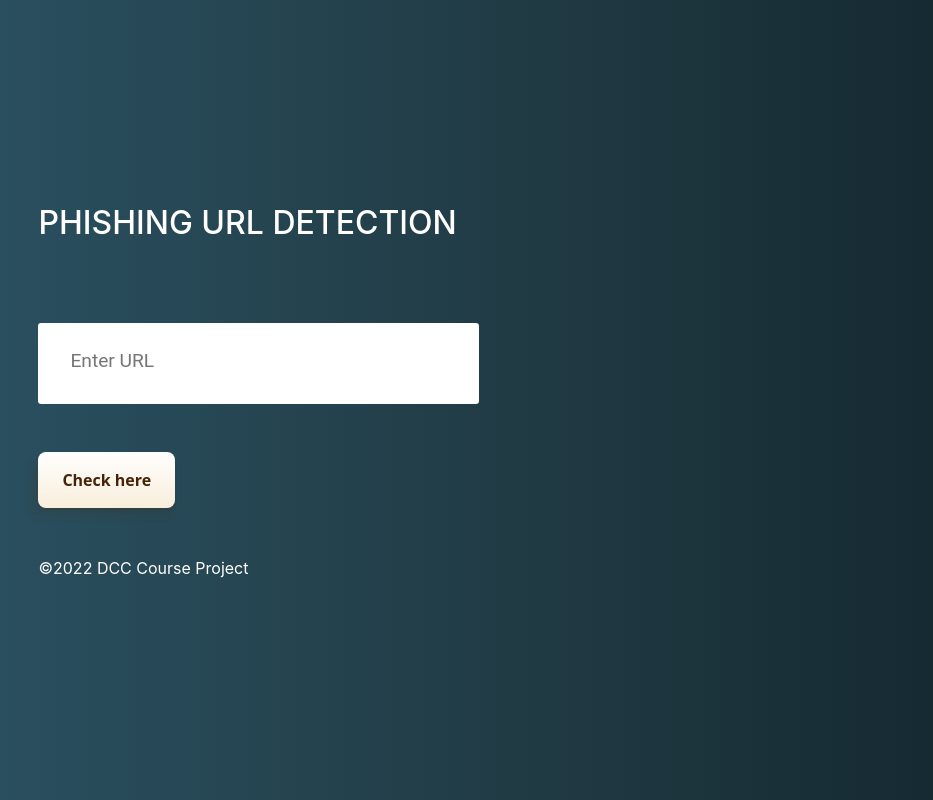
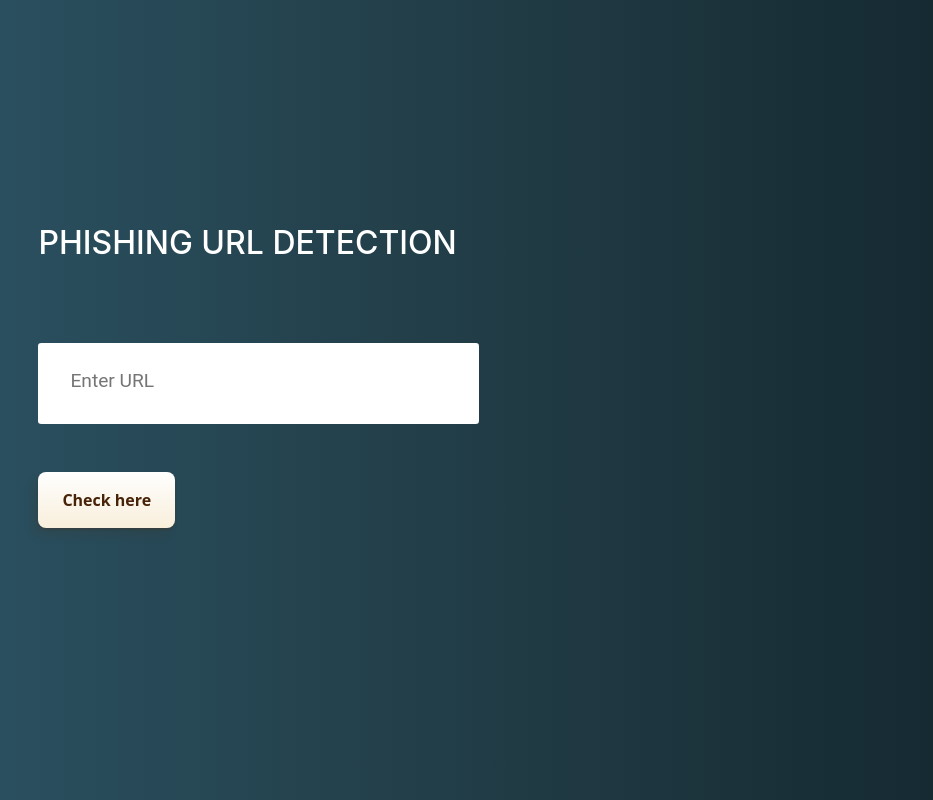
Before and after one commit to sinisterdaddy/PhishingURL, a Flask app: page / in a window 1280 px wide. Shown: the whole page, without its empty margins (102-1035 px from the left). Run offline with Flask 2, Linux system fonts and the light colour scheme; some libraries are stand-ins or nearby versions.

Commit message:
Update index.html

```diff
--- a/templates/index.html
+++ b/templates/index.html
@@ -32,7 +32,6 @@
 
         <br>
     <br>
-    <p>©2022 DCC Course Project</p>
     </div>
     <div id="form2">
 
```
